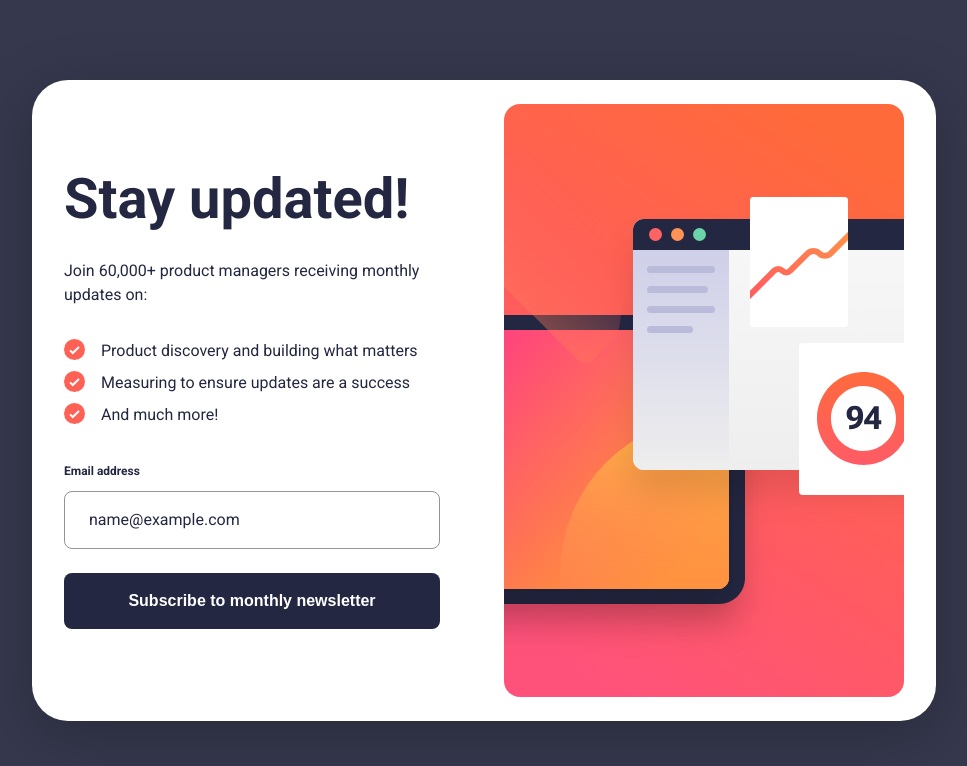
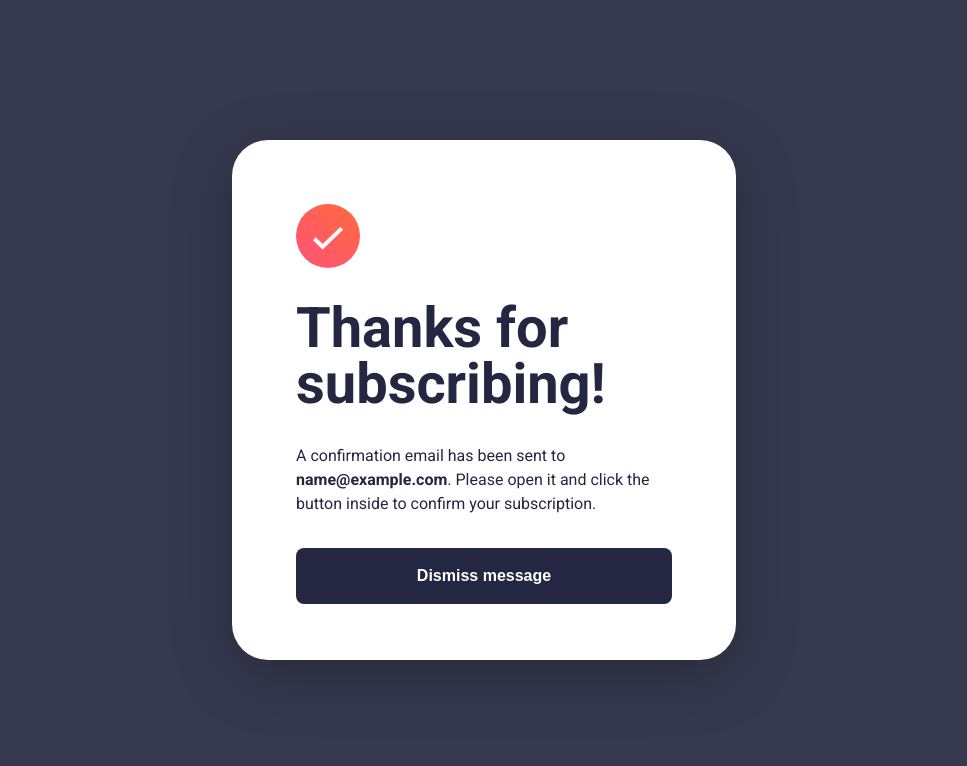
Before and after one commit to jmmarketing/newsletter-signup-FEM, a website built with Parcel: page index.html in a window 1280 px wide. Both pictures are taken after typing "name@example.com" into the empty fields and a click on the button "Subscribe to monthly newsletter". Shown: the whole page, without its empty margins (156-1123 px from the left). Built offline with nearby package versions, Linux system fonts and the light colour scheme.

Commit message:
Very miminal MVC built out. Really could have completed this in a single file monorepo, but practice. Will update and submit a README tomorrow.

```diff
--- a/index.html
+++ b/index.html
@@ -51,16 +51,7 @@
           />
         </div>
       </section>
-      <section class="success hide">
-        <img src="./assets/images/icon-success.svg" alt="Success Icon" />
-        <h1>Thanks for subscribing!</h1>
-        <p>
-          A confirmation email has been sent to
-          <span>ash@loremcompany.com</span>. Please open it and click the button
-          inside to confirm your subscription.
-        </p>
-        <button id="dismiss-button">Dismiss message</button>
-      </section>
+      <section class="success hide"></section>
     </main>
   </body>
 </html>
--- a/sass/base/_buttons.scss
+++ b/sass/base/_buttons.scss
@@ -7,6 +7,7 @@ button {
   height: 56px;
   border: none;
   padding: 0 8px;
+  flex-shrink: 0;
 
   &:hover {
     background: linear-gradient(90deg, #ff6a3a 0%, #ff527b 100%);
--- a/src/js/controller.js
+++ b/src/js/controller.js
@@ -3,6 +3,9 @@ import newsletterView from "./views/newsletter.js";
 import "core-js";
 import "regenerator-runtime/runtime";
 
-function init() {}
+function init() {
+  newsletterView.initiateSubmitListener();
+  newsletterView.initiateDismissListener();
+}
 
 init();
--- a/src/js/views/newsletter.js
+++ b/src/js/views/newsletter.js
@@ -1,24 +1,32 @@
+import successIcon from "../../../assets/images/icon-success.svg";
+
 class newsletterView {
   _dismissButton = document.querySelector("#dismiss-button");
   _newsletterForm = document.querySelector(".newsletter__form");
   _signUpContainer = document.querySelector(".newsletter");
   _successContainer = document.querySelector(".success");
   _input = document.querySelector("#newsletter-input");
+  _email = "";
 
-  constructor() {
+  initiateSubmitListener() {
     this._newsletterForm.addEventListener("submit", (e) => {
       console.log("FIRES");
       e.preventDefault();
 
       const emailInput = this._input.value;
-      //   this._toggleDisplay();
       this._verifyEmailFormat(emailInput);
+
+      if (!this._email) return;
+
+      this._renderSuccessMessage();
     });
+  }
 
-    this._dismissButton.addEventListener(
-      "click",
-      this._toggleDisplay.bind(this)
-    );
+  initiateDismissListener() {
+    this._successContainer.addEventListener("click", (e) => {
+      e.target.id == "dismiss-button" && this._toggleDisplay();
+      this._email = "";
+    });
   }
 
   _toggleDisplay() {
@@ -39,7 +47,29 @@ class newsletterView {
     const isValid = regex.test(string);
 
     if (!isValid) this._showError();
-    else this._hideError();
+    else {
+      this._hideError();
+      this._email = string;
+    }
+  }
+
+  _renderSuccessMessage() {
+    const html = `
+    <img src="${successIcon}" alt="Success Icon" />
+        <h1>Thanks for subscribing!</h1>
+        <p>
+          A confirmation email has been sent to
+          <span>${this._email}</span>. Please open it and click the button
+          inside to confirm your subscription.
+        </p>
+        <button id="dismiss-button">Dismiss message</button>
+    `;
+
+    this._input.value = "";
+    this._successContainer.innerHTML = "";
+    this._successContainer.insertAdjacentHTML("afterbegin", html);
+
+    this._toggleDisplay();
   }
 }
 
```
Also changed, not shown: sass/main.css, 1 other file.
